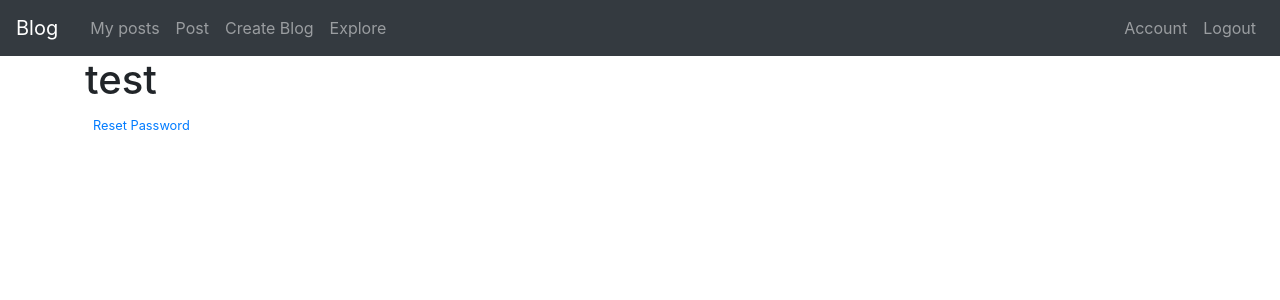
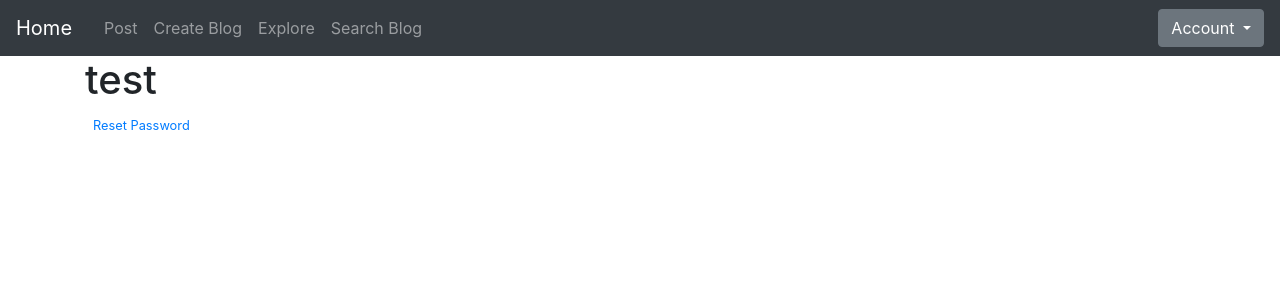
Before and after one commit to OHashish/Blogging_website, a Flask app: page /account in a window 1280 px wide. Shown: the top 300 px of the page. Run offline with Flask 2, Linux system fonts and the light colour scheme; a user stored in the database is signed in; some libraries are stand-ins or nearby versions.

Commit message:
added search

```diff
--- a/app/templates/base.html
+++ b/app/templates/base.html
@@ -17,8 +17,8 @@
 
   </body>
 
-  <nav class="navbar navbar-expand-sm navbar-dark bg-dark">
-    <a class="navbar-brand mr-4" href="/home">Blog</a>
+  <nav class="navbar navbar-expand-sm navbar-dark bg-dark nav-cutom">
+      <a class="navbar-brand mr-4" href="/home">Home</a>
     <button class="navbar-toggler" type="button" data-toggle="collapse" data-target="#navbarSupportedContent" aria-controls="navbarSupportedContent" aria-expanded="false" aria-label="Toggle navigation">
       <span class="navbar-toggler-icon"></span>
     </button>
@@ -26,16 +26,26 @@
     <div class="collapse navbar-collapse" id="navbarSupportedContent">
       <ul class="navbar-nav mr-auto nv">
         {% if current_user.is_authenticated %}
-        <li class="nav-item"><a class="nav-link" href="/posted">My posts<span class="sr-only">(current)</span></a></li>
         <li class="nav-item"><a class="nav-link" href="/post_blog">Post<span class="sr-only">(current)</span></a></li>
         <li class="nav-item"><a class="nav-link" href="/create_blog">Create Blog<span class="sr-only">(current)</span></a></li>
         <li class="nav-item"><a class="nav-link" href="/general">Explore<span class="sr-only">(current)</span></a></li>
+        <li class="nav-item"><a class="nav-link" href="/search">Search Blog<span class="sr-only">(current)</span></a></li>
         {% endif %}
       </ul>
       <div class="navbar-nav ml-auto nv">
         {% if current_user.is_authenticated %}
-        <li class="nav-item"><a class="nav-link" href="/account">Account<span class="sr-only">(current)</span></a></li>
-        <li class="nav-item"><a class="nav-link" href="/logout">Logout<span class="sr-only">(current)</span></a></li>
+        <div class="dropdown">
+          <button class="btn btn-secondary dropdown-toggle" type="button" id="dropdownMenuButton" data-toggle="dropdown" aria-haspopup="true" aria-expanded="false">
+            Account
+          </button>
+          <div class="dropdown-menu" aria-labelledby="dropdownMenuButton">
+            <a class="dropdown-item" href="/account">Profile</a>
+            <a class="dropdown-item" href="/posted">My Posts</a>
+            <a class="dropdown-item" href="/logout">Logout</a>
+          </div>
+        </div>
+
+
         {% else %}
         <li class="nav-item"><a class="nav-link" href="/signup">Sign up<span class="sr-only">(current)</span></a></li>
         <li class="nav-item"><a class="nav-link" href="/login">Login<span class="sr-only">(current)</span></a></li>
@@ -43,6 +53,8 @@
 
       </div>
     </div>
+
+
   </ul>
   </nav>
 <div class="container">
--- a/app/views.py
+++ b/app/views.py
@@ -9,6 +9,10 @@ from flask_wtf import FlaskForm
 from flask_login import LoginManager,UserMixin,login_user,login_required,logout_user,current_user
 from flask_uploads  import UploadSet,configure_uploads,IMAGES
 import logging
+import flask_whooshalchemy as wa
+enable_search=True
+WHOOSH_BASE='whoosh'
+wa.whoosh_index(app,Blog)
 
 logger_I=logging.getLogger(__name__)
 
@@ -137,6 +141,15 @@ def posted():
 	pos=Posts.query.order_by(Posts.date.desc()).join(Blog).filter(Blog.user_id == current_user.id).all()
 	return render_template('posted.html', title='Posted', p = pos)
 
+@app.route('/search', methods=['GET', 'POST'])
+@login_required
+def search():
+	blogs=Blog.query.whoosh_search(request.args.get('query')).all()
+	print(blogs)
+	return render_template('view_blogs.html', blogs = blogs)
+
+
+
 @app.route('/follow', methods=['GET', 'POST'])
 @login_required
 def follow():
@@ -174,6 +187,7 @@ def home():
 		l=i.posts
 		for pp in l:
 			li.append(pp)
+
 	da=sorted(li,key=lambda post: post.date,reverse=True)
 	return render_template('home.html', title='home', p= da)
 
```
Also changed, not shown: app/models.py (+8 -1 lines), app/static/mainpage.css (line endings or trailing spaces), config.py (line endings or trailing spaces), 1 other file.
